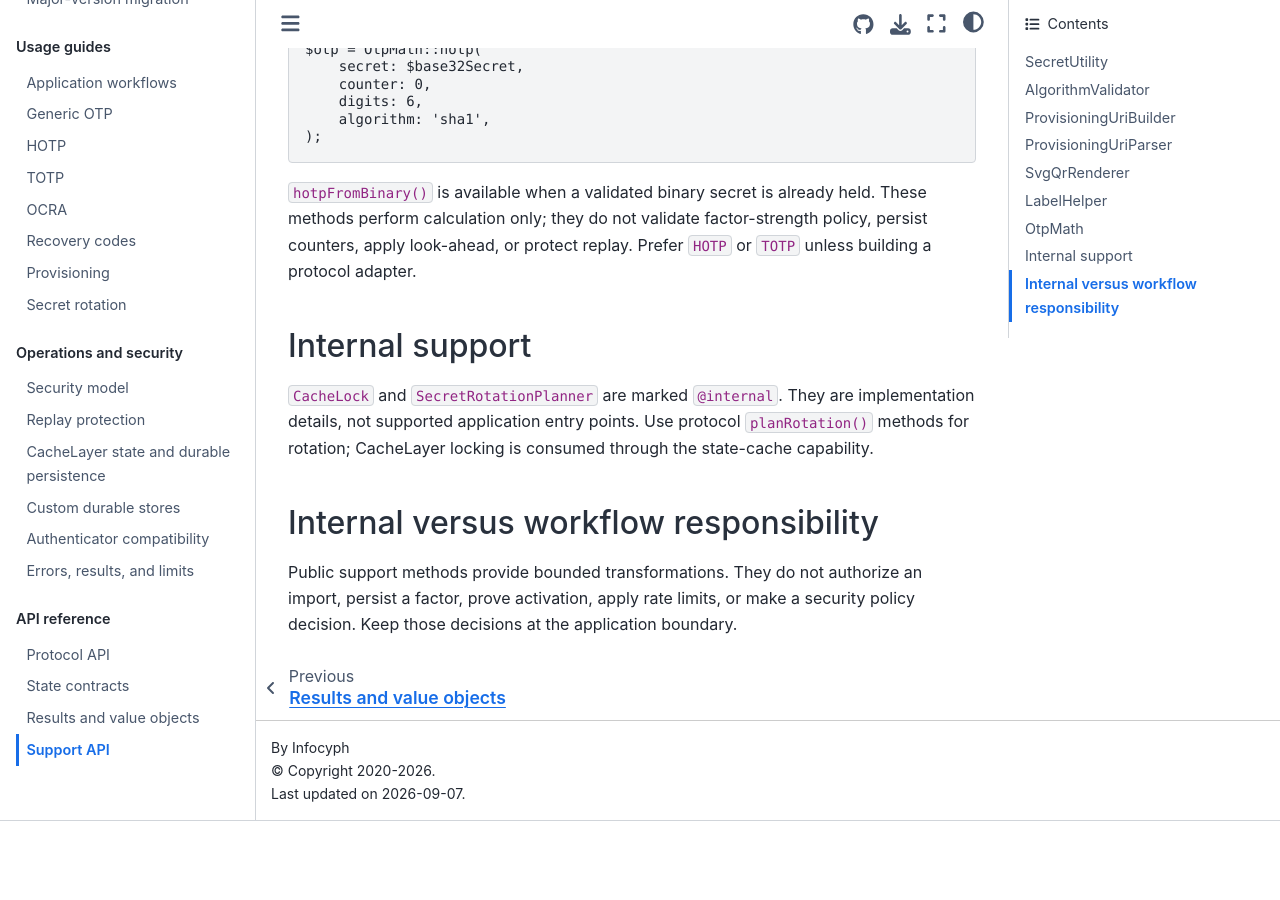
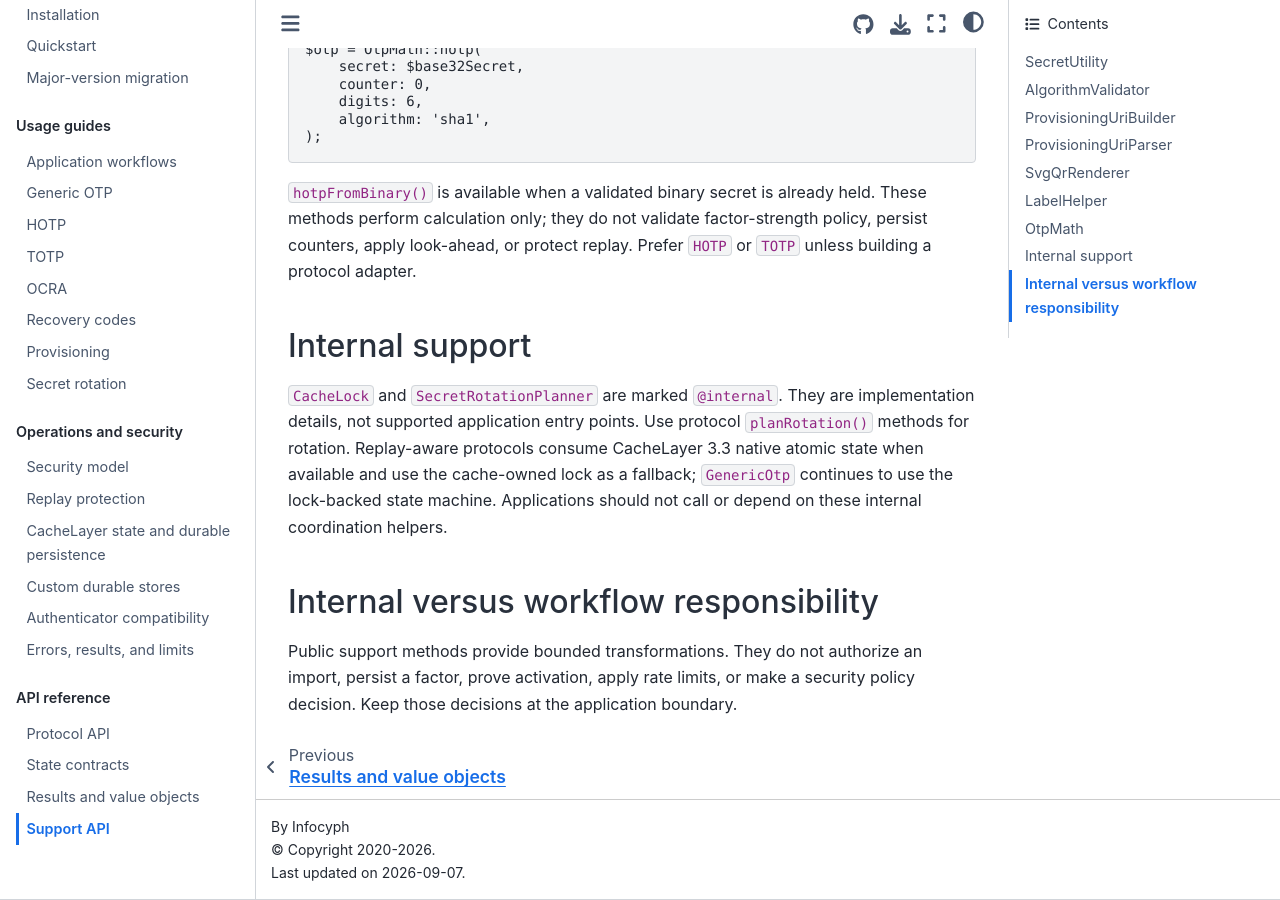
Before and after one commit to infocyph/OTP, a Sphinx documentation site: the page built from docs/api/support.rst, in a window 1280 px wide and 900 px high, scrolled down 2698 px. Built offline with Sphinx 7.4.7 and the Sphinx Book theme 1.1.4, drawn with Linux system fonts in a browser that asks for light colours; before the commit the page ends 3519 px from its top, so only the background shows below that.

Commit message:
docs: describe internal replay coordination accurately

```diff
--- a/docs/api/support.rst
+++ b/docs/api/support.rst
@@ -146,8 +146,10 @@ Internal support
 
 ``CacheLock`` and ``SecretRotationPlanner`` are marked ``@internal``. They are
 implementation details, not supported application entry points. Use protocol
-``planRotation()`` methods for rotation; CacheLayer locking is consumed through
-the state-cache capability.
+``planRotation()`` methods for rotation. Replay-aware protocols consume
+CacheLayer 3.3 native atomic state when available and use the cache-owned lock as
+a fallback; ``GenericOtp`` continues to use the lock-backed state machine.
+Applications should not call or depend on these internal coordination helpers.
 
 Internal versus workflow responsibility
 ---------------------------------------
```
